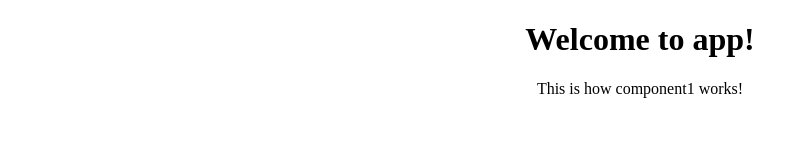
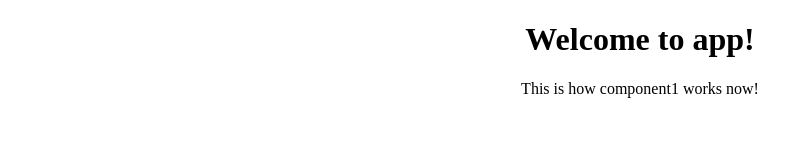
Before and after one commit to collau/ng4-playground, an Angular app: page / in a window 1280 px wide. Shown: the top 148 px of the page, without its empty margins (0-812 px from the left). Built offline with nearby package versions, Linux system fonts and the light colour scheme.

Commit message:
added 'now' into text

```diff
--- a/src/app/component1/component1.component.html
+++ b/src/app/component1/component1.component.html
@@ -1,3 +1,3 @@
 <p>
-  This is how component1 works!
+  This is how component1 works now!
 </p>
```
